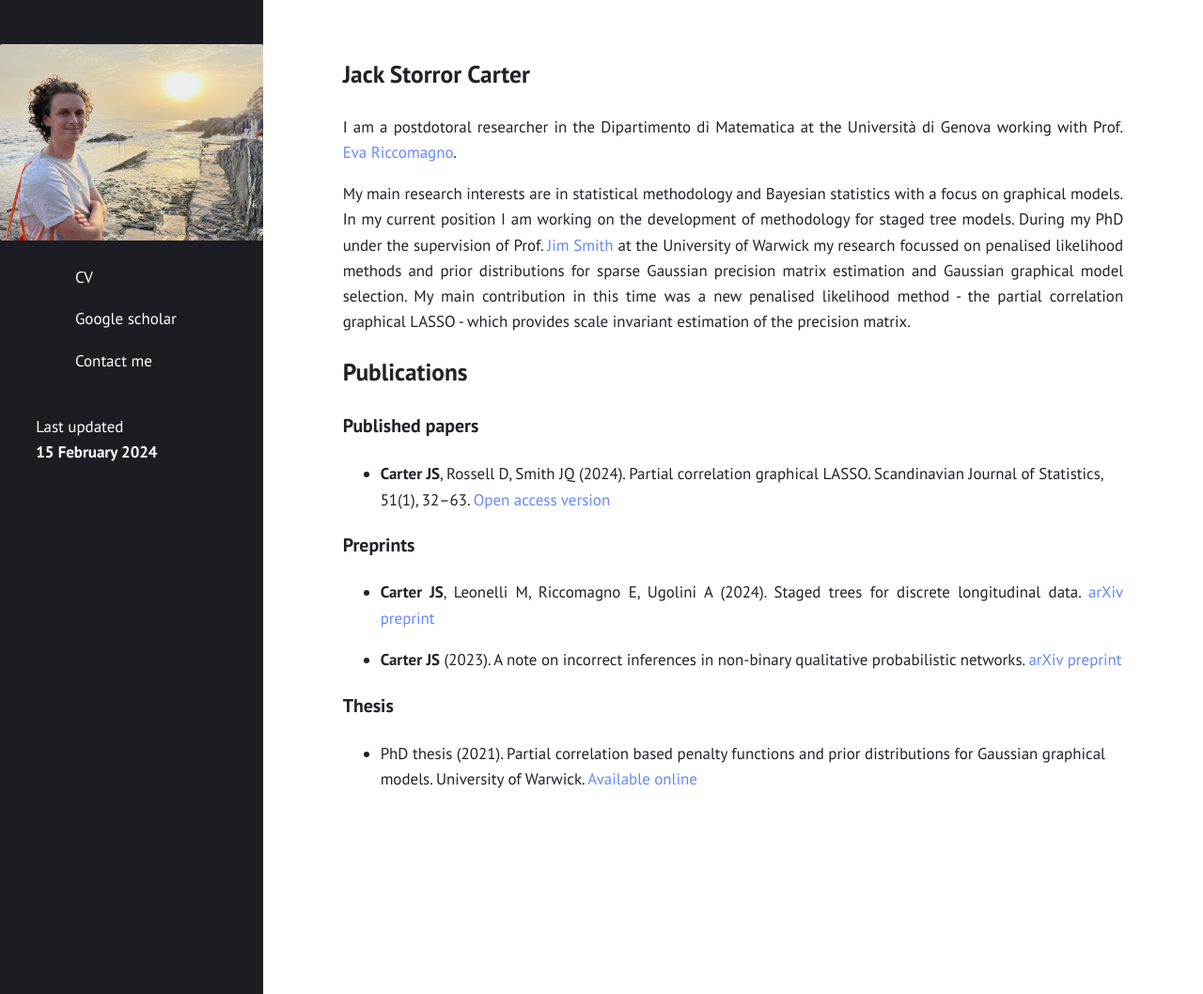
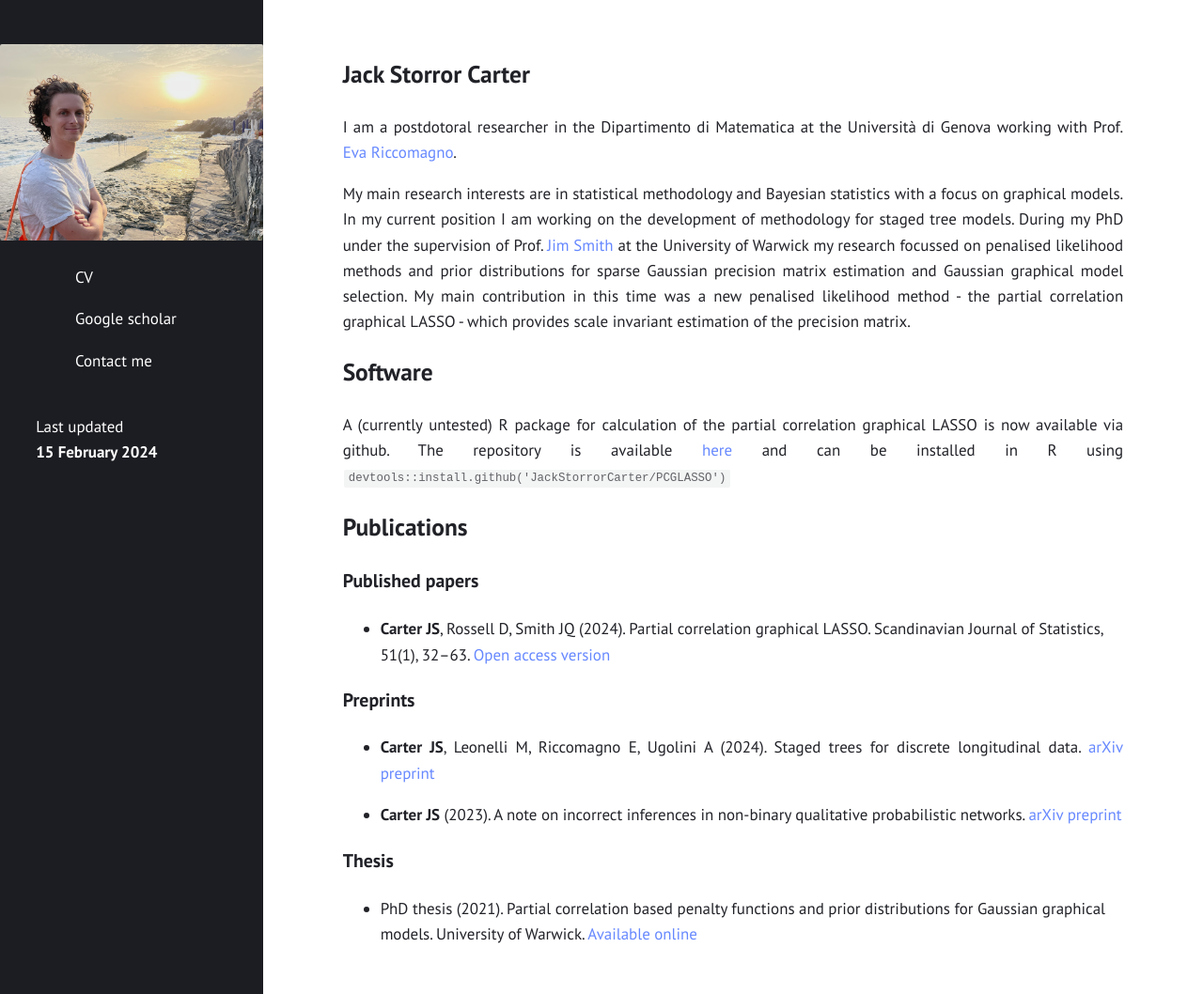
Before and after one commit to JackStorrorCarter/JackStorrorCarter.github.io, a Jekyll site: the page built from index.md, in a window 1280 px wide and 1058 px high. Shown: the whole window at 94% size. Built offline with Jekyll 4.4.1, drawn with Linux system fonts in a browser that asks for light colours.

Commit message:
Update index.md

````diff
--- a/index.md
+++ b/index.md
@@ -11,6 +11,11 @@ title: "Home"
 I am a postdotoral researcher in the Dipartimento di Matematica at the Università di Genova working with Prof. [Eva Riccomagno](https://rubrica.unige.it/personale/VUZBXlJg).
 
 My main research interests are in statistical methodology and Bayesian statistics with a focus on graphical models.  In my current position I am working on the development of methodology for staged tree models.  During my PhD under the supervision of Prof. [Jim Smith](https://warwick.ac.uk/fac/sci/statistics/staff/academic-research/smith/) at the University of Warwick my research focussed on penalised likelihood methods and prior distributions for sparse Gaussian precision matrix estimation and Gaussian graphical model selection.  My main contribution in this time was a new penalised likelihood method - the partial correlation graphical LASSO - which provides scale invariant estimation of the precision matrix.
+
+## Software
+
+A (currently untested) R package for calculation of the partial correlation graphical LASSO is now available via github. The repository is available [here](https://github.com/JackStorrorCarter/PCGLASSO) and can be installed in R using
+``` devtools::install.github('JackStorrorCarter/PCGLASSO') ```
 
 ## Publications
 
````
